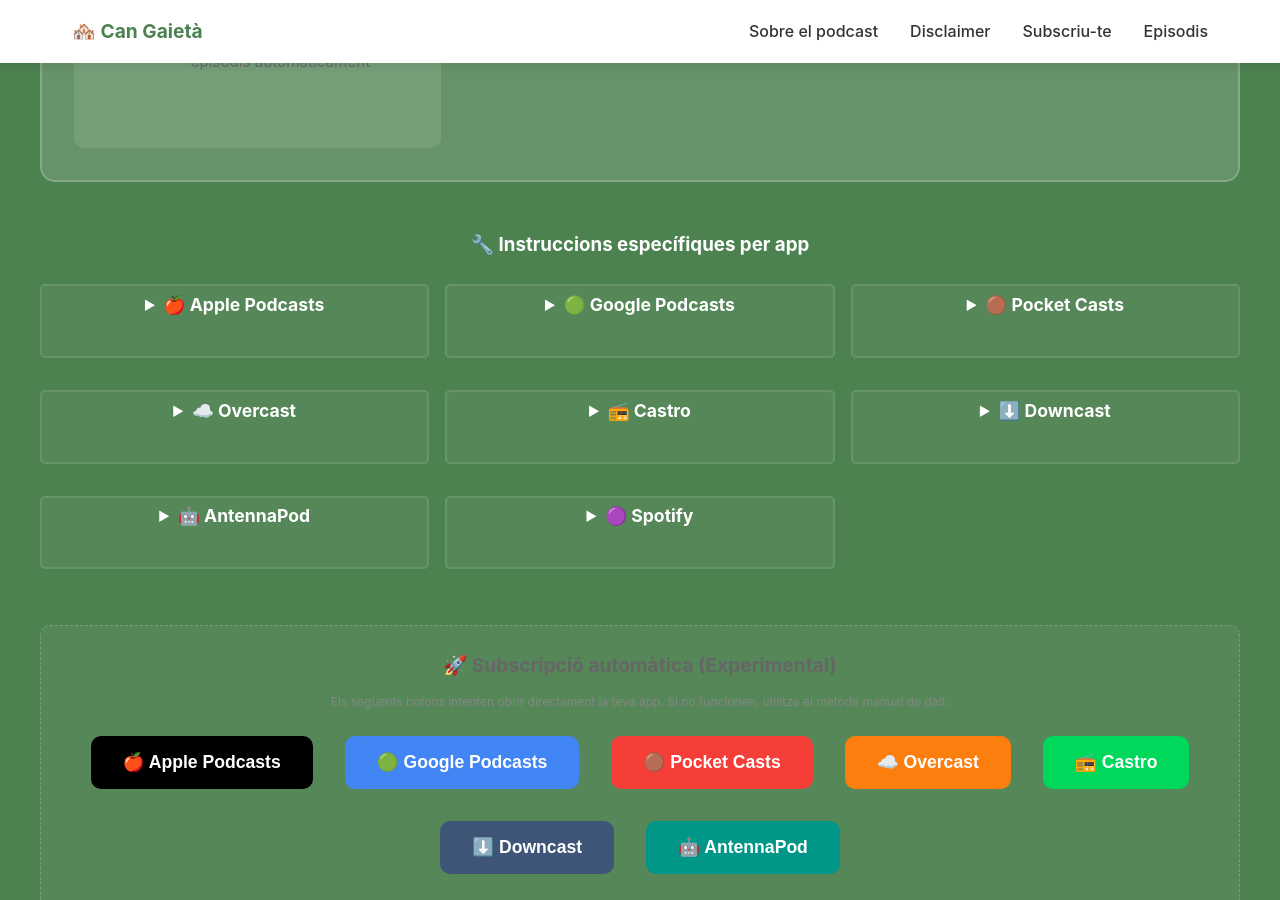
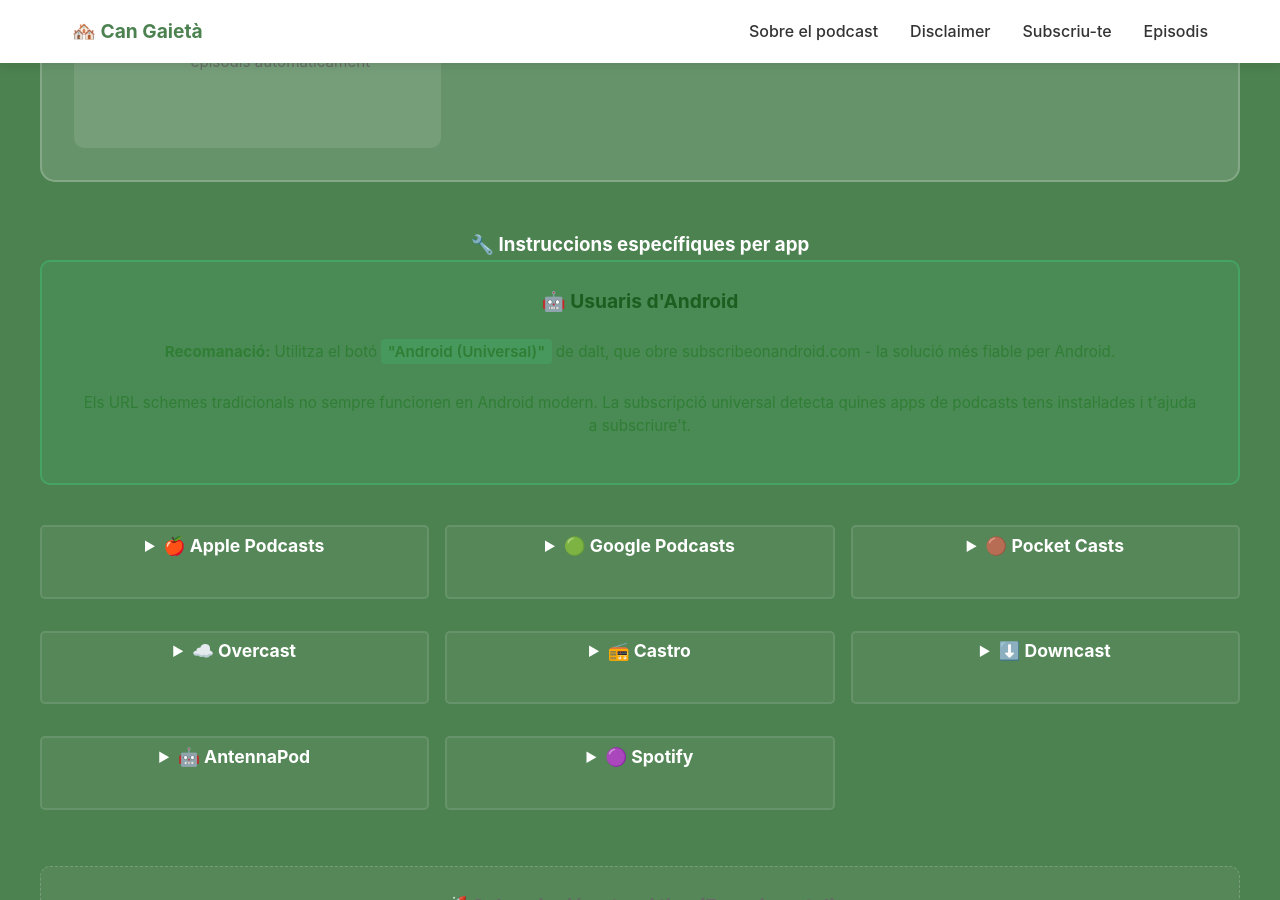
Before and after one commit to cangaieta/podcast, a Jekyll site: the page built from index.md, in a window 1280 px wide and 900 px high, scrolled down 3022 px. Built offline with Jekyll 4.4.1, drawn with Linux system fonts in a browser that asks for light colours; some of the changed text lies outside the part shown.

Commit message:
Millora compatibilitat Android i subscripció de podcasts
- Afegeix botó "Android (Universal)" que utilitza subscribeonandroid.com
- Implementa sistema de fallback amb múltiples URL schemes (itpc://, feed://)
- Actualitza Google Podcasts (descontinuat) amb instruccions alternatives
- Millora Pocket Casts i AntennaPod amb detecció automàtica d'apps
- Afegeix avís informatiu específic per usuaris Android
- Utilitza subscribeonandroid.com com a solució universal més fiable

🤖 Generated with [Claude Code](https://claude.ai/code)

Co-Authored-By: Claude <noreply@anthropic.com>

```diff
--- a/_layouts/landing.html
+++ b/_layouts/landing.html
@@ -324,6 +324,17 @@
             background: #333333;
         }
 
+        .android-btn {
+            background: #3DDC84;
+            color: #1B5E20;
+            font-weight: bold;
+        }
+
+        .android-btn:hover {
+            background: #00C853;
+            color: var(--blanc-pur);
+        }
+
         .google-btn {
             background: #4285F4;
             color: var(--blanc-pur);
@@ -599,6 +610,35 @@
             color: #666;
             font-size: 0.95rem;
             line-height: 1.5;
+        }
+
+        /* Android notice styling */
+        .android-notice {
+            background: rgba(61, 220, 132, 0.1);
+            border: 2px solid rgba(61, 220, 132, 0.3);
+            border-radius: 10px;
+            padding: 1.5rem;
+            margin-bottom: 2rem;
+        }
+
+        .android-notice h4 {
+            color: #1B5E20;
+            margin-bottom: 1rem;
+            font-size: 1.2rem;
+        }
+
+        .android-notice p {
+            color: #2E7D32;
+            margin-bottom: 0.8rem;
+            line-height: 1.5;
+        }
+
+        .android-notice em {
+            background: rgba(61, 220, 132, 0.2);
+            padding: 0.2rem 0.4rem;
+            border-radius: 4px;
+            font-style: normal;
+            font-weight: 600;
         }
 
         /* App-specific instructions improvements */
@@ -926,20 +966,34 @@
             console.log('Attempting to open Apple Podcasts...');
         }
 
-        function subscribeGooglePodcasts() {
+        function subscribeAndroidUniversal() {
             const rssUrl = "{{ site.url }}{{ site.baseurl }}/feed.xml";
-            // Try Google Podcasts intent for Android
             if (detectPlatform() === 'android') {
-                window.location.href = `intent://cangaieta.github.io/podcast/feed.xml#Intent;scheme=podcast;package=com.google.android.apps.podcasts;end`;
+                // Use subscribeonandroid.com - the most reliable Android solution
+                window.open('https://subscribeonandroid.com/' + encodeURIComponent(rssUrl), '_blank');
             } else {
-                // Fallback to web version
-                window.open(`https://podcasts.google.com/feed/${btoa(rssUrl)}`, '_blank');
+                // Show explanation for non-Android users
+                copyRSS();
+                alert('Aquest botó és específic per dispositius Android.\n\nURL copiat al porta-retalls per subscriure\'t manualment.');
             }
         }
 
+        function subscribeGooglePodcasts() {
+            // Google Podcasts discontinued, redirect to universal solution or manual
+            copyRSS();
+            alert('Google Podcasts s\'ha descontinuat el 2024.\n\nURL copiat al porta-retalls.\n\nRecomendacions:\n• Android: Utilitza el botó "Android (Universal)"\n• iOS: Utilitza Apple Podcasts\n• Altres: Qualsevol app de podcasts');
+        }
+
         function subscribePocketCasts() {
+            const rssUrl = "{{ site.url }}{{ site.baseurl }}/feed.xml";
             if (detectPlatform() === 'android') {
-                window.location.href = `intent://cangaieta.github.io/podcast/feed.xml#Intent;scheme=podcast;package=au.com.shiftyjelly.pocketcasts;end`;
+                // Try multiple Android approaches
+                tryMultipleAndroidSchemes('Pocket Casts', [
+                    `intent://${rssUrl}#Intent;scheme=itpc;package=au.com.shiftyjelly.pocketcasts;end`,
+                    `intent://${rssUrl}#Intent;scheme=feed;package=au.com.shiftyjelly.pocketcasts;end`,
+                    `itpc://${rssUrl.replace('https://', '')}`,
+                    `feed://${rssUrl.replace('https://', '')}`
+                ]);
             } else {
                 window.open('https://pca.st/subscribe', '_blank');
                 setTimeout(() => {
@@ -975,13 +1029,82 @@
 
         function subscribeAntennaPod() {
             const platform = detectPlatform();
+            const rssUrl = "{{ site.url }}{{ site.baseurl }}/feed.xml";
             if (platform === 'android') {
-                // AntennaPod intent
-                window.location.href = `intent://cangaieta.github.io/podcast/feed.xml#Intent;scheme=podcast;package=de.danoeh.antennapod;end`;
+                // Try multiple Android approaches for AntennaPod
+                tryMultipleAndroidSchemes('AntennaPod', [
+                    `intent://${rssUrl}#Intent;scheme=itpc;package=de.danoeh.antennapod;end`,
+                    `intent://${rssUrl}#Intent;scheme=feed;package=de.danoeh.antennapod;end`,
+                    `itpc://${rssUrl.replace('https://', '')}`,
+                    `feed://${rssUrl.replace('https://', '')}`
+                ]);
             } else {
                 // Fallback to manual
                 copyRSS();
                 alert('AntennaPod només està disponible per Android. URL copiat al porta-retalls - obre AntennaPod i afegeix manualment.');
+            }
+        }
+
+        // Universal Android URL scheme handler with multiple fallbacks
+        function tryMultipleAndroidSchemes(appName, schemes) {
+            const rssUrl = "{{ site.url }}{{ site.baseurl }}/feed.xml";
+            let currentSchemeIndex = 0;
+
+            function tryNextScheme() {
+                if (currentSchemeIndex >= schemes.length) {
+                    // All schemes failed, use universal Android solution
+                    showAndroidFallback(appName, rssUrl);
+                    return;
+                }
+
+                const scheme = schemes[currentSchemeIndex];
+                currentSchemeIndex++;
+
+                // Try to open the scheme
+                const timeout = setTimeout(() => {
+                    // If we're still here after 2 seconds, the scheme probably failed
+                    tryNextScheme();
+                }, 2000);
+
+                // Set up visibility change listener to detect if app opened
+                const handleVisibilityChange = () => {
+                    if (document.hidden) {
+                        // App likely opened successfully
+                        clearTimeout(timeout);
+                        document.removeEventListener('visibilitychange', handleVisibilityChange);
+                    }
+                };
+
+                document.addEventListener('visibilitychange', handleVisibilityChange);
+
+                try {
+                    window.location.href = scheme;
+                } catch (e) {
+                    clearTimeout(timeout);
+                    document.removeEventListener('visibilitychange', handleVisibilityChange);
+                    tryNextScheme();
+                }
+            }
+
+            tryNextScheme();
+        }
+
+        function showAndroidFallback(appName, rssUrl) {
+            // Show user-friendly options
+            const choice = confirm(
+                `No s'ha pogut obrir ${appName} automàticament.\n\n` +
+                `Opcions:\n` +
+                `• OK: Obre subscribeonandroid.com (universal)\n` +
+                `• Cancel: Copia URL per afegir manualment`
+            );
+
+            if (choice) {
+                // Use subscribeonandroid.com as universal solution
+                window.open('https://subscribeonandroid.com/' + encodeURIComponent(rssUrl), '_blank');
+            } else {
+                // Copy RSS for manual addition
+                copyRSS();
+                alert(`URL del podcast copiat al porta-retalls.\n\nObre ${appName} i afegeix el feed manualment.`);
             }
         }
 
--- a/index.md
+++ b/index.md
@@ -154,6 +154,14 @@ description: "Podcast informatiu que ofereix una font d'informació alternativa
             <!-- App-specific instructions -->
             <div class="app-specific-help">
                 <h3>🔧 Instruccions específiques per app</h3>
+
+                <!-- Android Notice -->
+                <div class="android-notice">
+                    <h4>🤖 Usuaris d'Android</h4>
+                    <p><strong>Recomanació:</strong> Utilitza el botó <em>"Android (Universal)"</em> de dalt, que obre subscribeonandroid.com - la solució més fiable per Android.</p>
+                    <p>Els URL schemes tradicionals no sempre funcionen en Android modern. La subscripció universal detecta quines apps de podcasts tens instal·lades i t'ajuda a subscriure't.</p>
+                </div>
+
                 <div class="app-instructions-grid">
                     <details class="app-detail">
                         <summary><strong>🍎 Apple Podcasts</strong></summary>
@@ -273,8 +281,8 @@ description: "Podcast informatiu que ofereix una font d'informació alternativa
                     <button onclick="subscribeApplePodcasts()" class="subscribe-btn apple-btn">
                         🍎 Apple Podcasts
                     </button>
-                    <button onclick="subscribeGooglePodcasts()" class="subscribe-btn google-btn">
-                        🟢 Google Podcasts
+                    <button onclick="subscribeAndroidUniversal()" class="subscribe-btn android-btn">
+                        🤖 Android (Universal)
                     </button>
                     <button onclick="subscribePocketCasts()" class="subscribe-btn pocket-btn">
                         🟤 Pocket Casts
```
